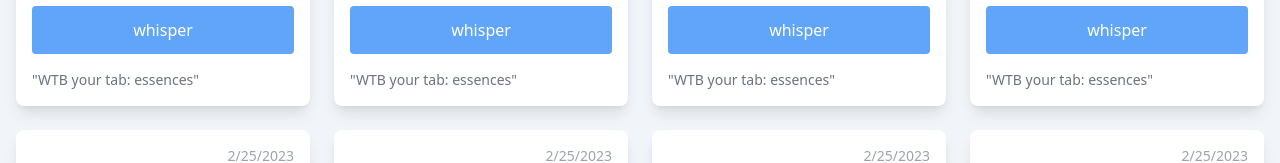
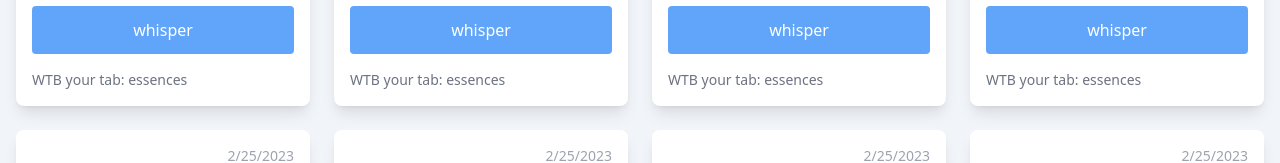
Before and after one commit to jaroslaw-weber/poe-bulk-trade-board, a Next.js app: page /essences in a window 1280 px wide. Shown: the part 491-654 px from the top of the page. Built offline with nearby package versions, Linux system fonts and the light colour scheme.

Commit message:
fix error

```diff
--- a/src/pages/essences.tsx
+++ b/src/pages/essences.tsx
@@ -42,7 +42,7 @@ export default function Home() {
 
 		<p className="px-3 text-right text-sm">username: {x.username}</p>
 		<button className='rounded bg-blue-400 py-3 text-white'>whisper</button>
-		<p className="text-sm text-gray-500">"WTB your tab: {x.tabName}"</p>
+		<p className="text-sm text-gray-500">WTB your tab: {x.tabName}</p>
       </div>
     );
   });
```
